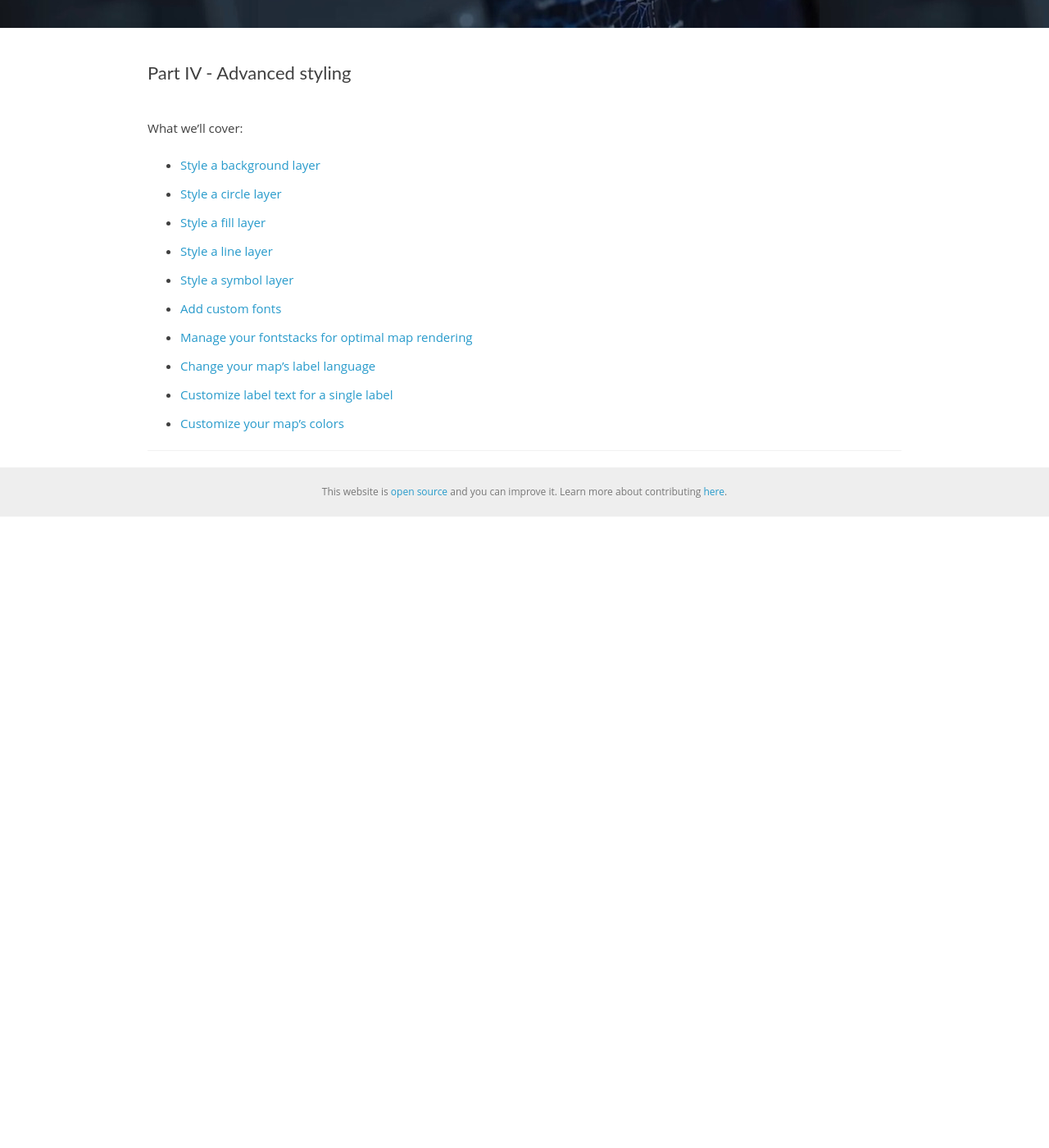
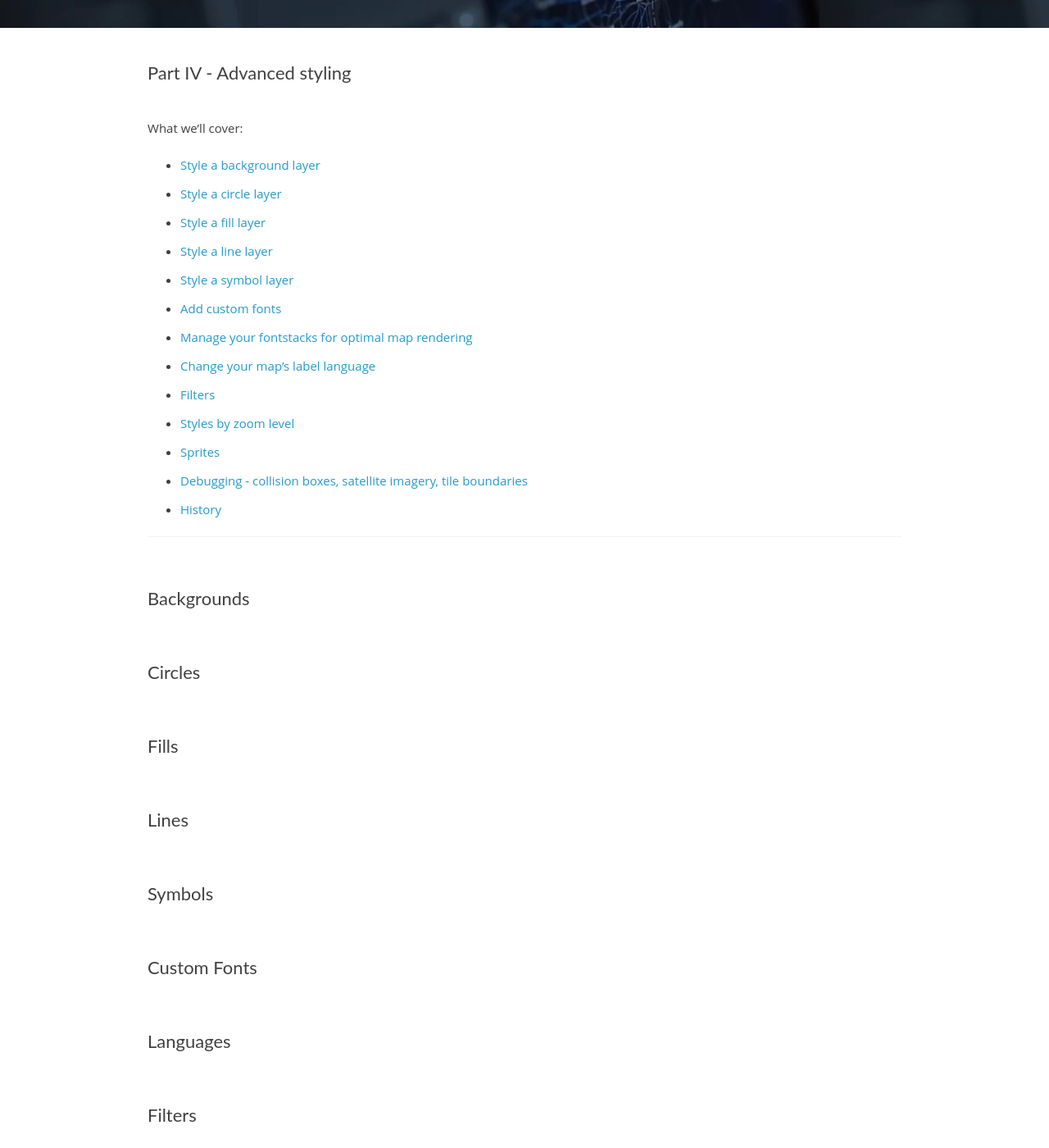
Before and after one commit to cugos/studio-workshop, a Jekyll site: the page built from _posts/0000-01-01-part-4.md, in a window 1280 px wide and 1400 px high, scrolled down 286 px. Shown: the whole window at 82% size. Built offline with Jekyll 4.4.1, drawn with Linux system fonts in a browser that asks for light colours; some web fonts are replaced; before the commit the page ends 916 px from its top, so only the background shows below that; some of the changed text lies outside the part shown.

Commit message:
updates part 4

```diff
--- a/_posts/0000-01-01-part-4.md
+++ b/_posts/0000-01-01-part-4.md
@@ -5,15 +5,42 @@ title: Part IV - Advanced styling
 ---
 What we'll cover:
 
-- [Style a background layer](style-bac)
-- [Style a circle layer]()
-- [Style a fill layer]()
-- [Style a line layer]()
-- [Style a symbol layer]()
-- [Add custom fonts]()
+- [Style a background layer](Backgrounds)
+- [Style a circle layer](Circles)
+- [Style a fill layer](Fills)
+- [Style a line layer](Lines)
+- [Style a symbol layer](Symbols)
+- [Add custom fonts](Custom Fonts)
 - [Manage your fontstacks for optimal map rendering]()
-- [Change your map's label language]()
-- [Customize label text for a single label]()
-- [Customize your map's colors]()
+- [Change your map's label language](Languages)
+- [Filters](Filters)
+- [Styles by zoom level ](Style-by-zoom-level)
+- [Sprites](Sprites)
+- [Debugging - collision boxes, satellite imagery, tile boundaries](Debugging)
+- [History](History)
 
 <hr>
+
+## Backgrounds
+
+## Circles
+
+## Fills
+
+## Lines
+
+## Symbols
+
+## Custom Fonts
+
+## Languages
+
+## Filters
+
+## Style by zoom level
+
+## Sprites
+
+## Debugging
+
+## History
```
